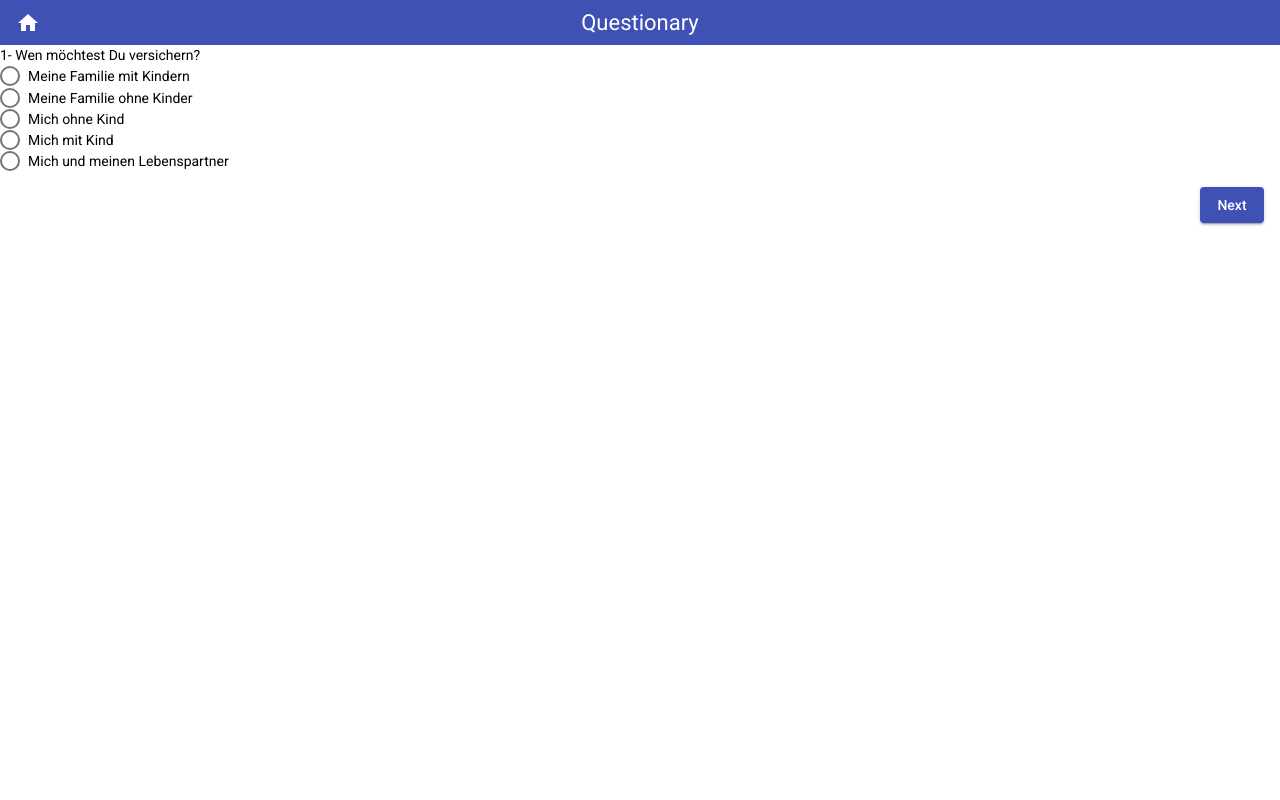
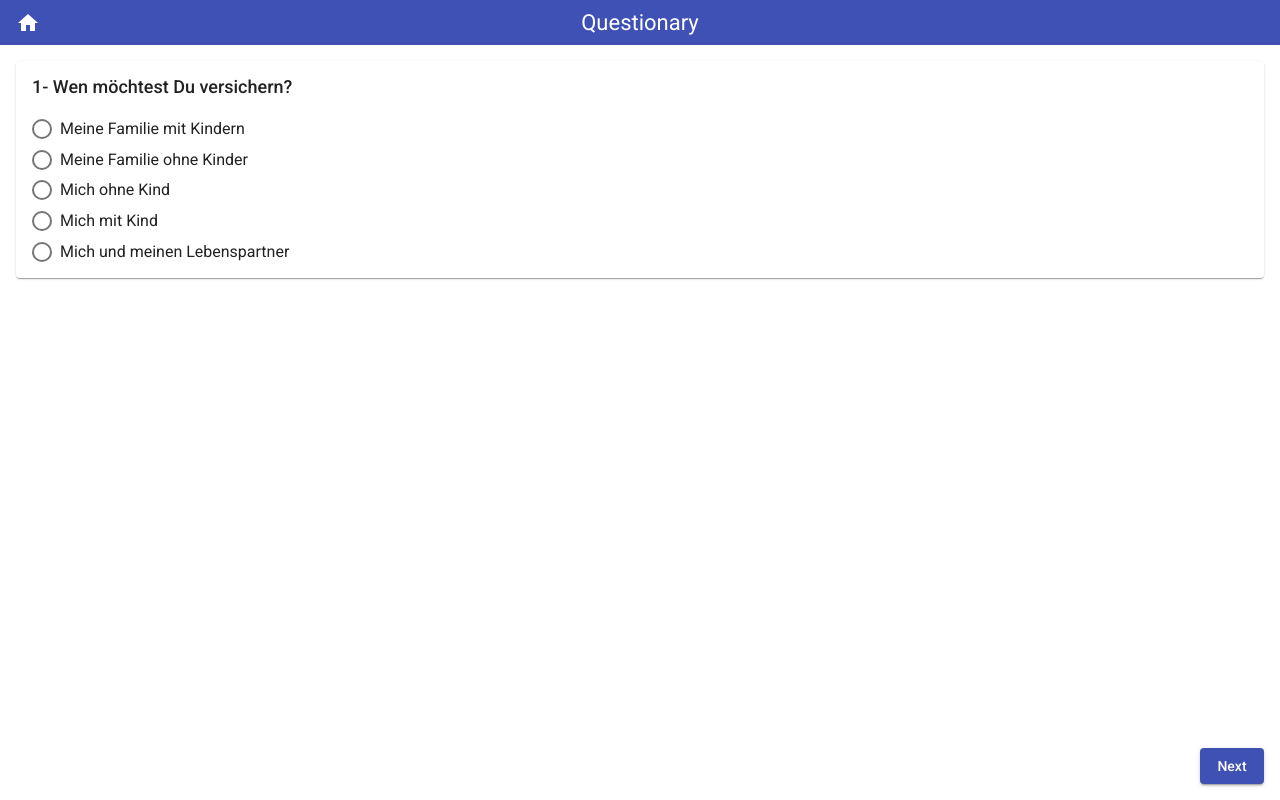
Before and after one commit to farzadjamshidi/questionnaire, an Angular app: page /questions in a window 1280 px wide. Built offline with nearby package versions, Linux system fonts and the light colour scheme.

Commit message:
change display of questions to card

```diff
--- a/src/app/main/questions/questions.component.html
+++ b/src/app/main/questions/questions.component.html
@@ -1,34 +1,34 @@
-<div *ngIf="!loading">
+<div class="o-questions-container" *ngIf="!loading">
 
-  <div id="m-question" [ngClass]="{
+  <mat-card id="m-question" class="m-question-card" [ngClass]="{
       'm-question-show': isShowAnimation,
       'm-question-hide': !isShowAnimation,
       'm-question-hide-for-next': isTransitionToNext,
       'm-question-hide-for-prev': isTransitionToPrev
     }" >
-    <div>
-      <span>
+    <div class="mb-20">
+      <span class="a-question-headline">
         {{activeQuestionIndex+1}}- {{activeQuestion.headline}}
       </span>
     </div>
 
-    <mat-form-field appearance="outline"
+    <mat-form-field appearance="outline" class="m-answer-section"
       *ngIf="activeQuestion.question_type === 'text'">
       <input matInput [formControl]="activeQuestionFormControl" *ngIf="activeQuestion.multiline === 'false'"
         placeholder="Type here ...">
       <textarea matInput [formControl]="activeQuestionFormControl" *ngIf="activeQuestion.multiline === 'true'"
+        rows="5"
         placeholder="Type here ..."></textarea>
     </mat-form-field>
 
-    <mat-radio-group
+    <mat-radio-group class="m-answer-section m-radio-group-question"
       *ngIf="activeQuestion.question_type === 'multiple-choice' && activeQuestion.multiple === 'false'"
-      class="m-radio-group-question"
       [formControl]="activeQuestionFormControl">
       <mat-radio-button class="" *ngFor="let choice of activeQuestion.choices" [value]="choice.value">
         {{choice.label}}
       </mat-radio-button>
     </mat-radio-group>
-  </div>
+  </mat-card>
 
   <div class="m-questions-footer">
     <button *ngIf="activeQuestionIndex === questionnaire.questions.length - 1"
--- a/src/app/main/questions/questions.component.scss
+++ b/src/app/main/questions/questions.component.scss
@@ -1,3 +1,8 @@
+.o-questions-container {
+}
+.m-question-card {
+  margin: 16px;
+}
 .a-spinner {
   position: absolute;
   top: 50%;
@@ -26,10 +31,21 @@
 .m-radio-group-question {
   display: flex;
   flex-direction: column;
+  gap: 10px;
 }
 .m-questions-footer {
+  position: absolute;
+  bottom: 0px;
+  right: 0px;
   display: flex;
   flex-direction: row-reverse;
   margin: 16px;
   gap: 10px;
 }
+.a-question-headline {
+  font-size: 18px;
+  font-weight: 500;
+}
+.m-answer-section {
+  font-size: 16px;
+}
--- a/src/app/main/questions/questions.module.ts
+++ b/src/app/main/questions/questions.module.ts
@@ -2,6 +2,7 @@ import { CommonModule } from '@angular/common';
 import { NgModule } from '@angular/core';
 import { ReactiveFormsModule } from '@angular/forms';
 import { MatButtonModule } from '@angular/material/button';
+import { MatCardModule } from '@angular/material/card';
 import { MatFormFieldModule } from '@angular/material/form-field';
 import { MatInputModule } from '@angular/material/input';
 import { MatProgressSpinnerModule } from '@angular/material/progress-spinner';
@@ -18,6 +19,7 @@ const routes: Routes = [
 const COMPONENT = [QuestionsComponent];
 
 const MATERIAL_MODULES = [
+  MatCardModule,
   MatButtonModule,
   MatProgressSpinnerModule,
   MatInputModule,
```
